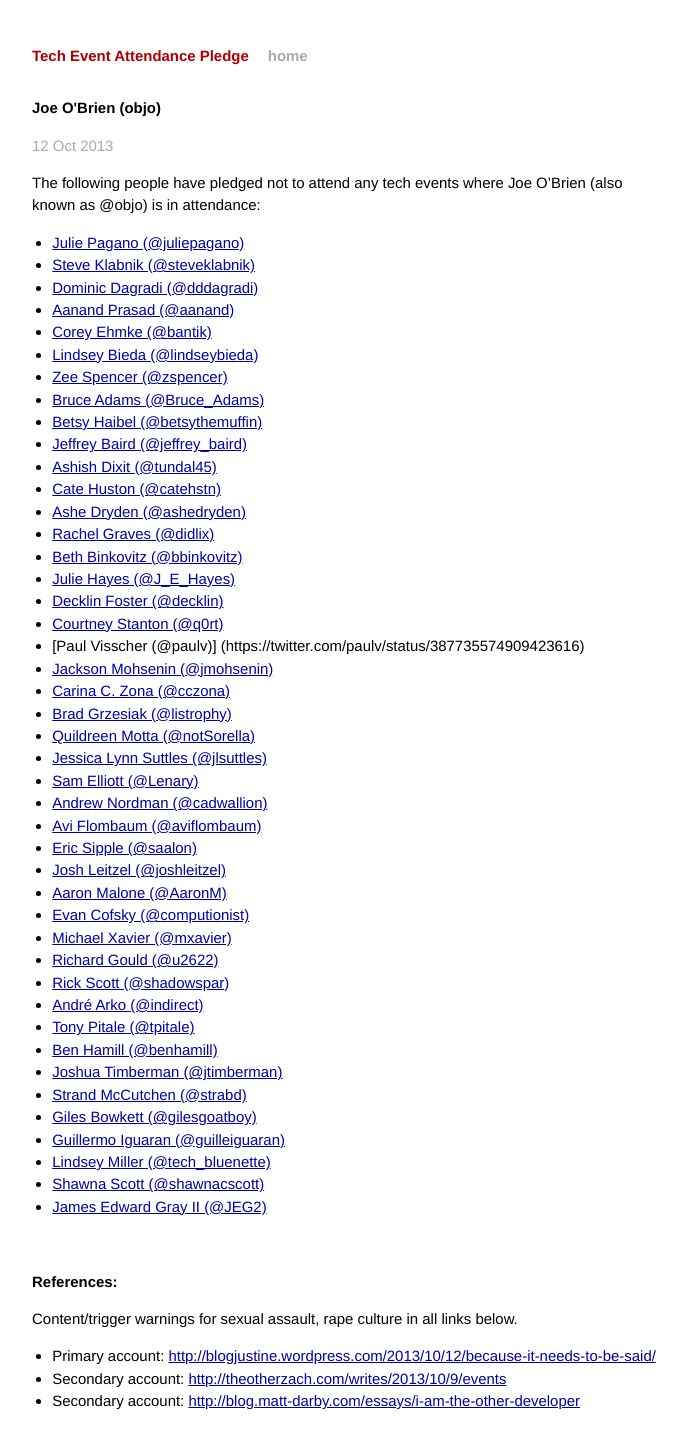
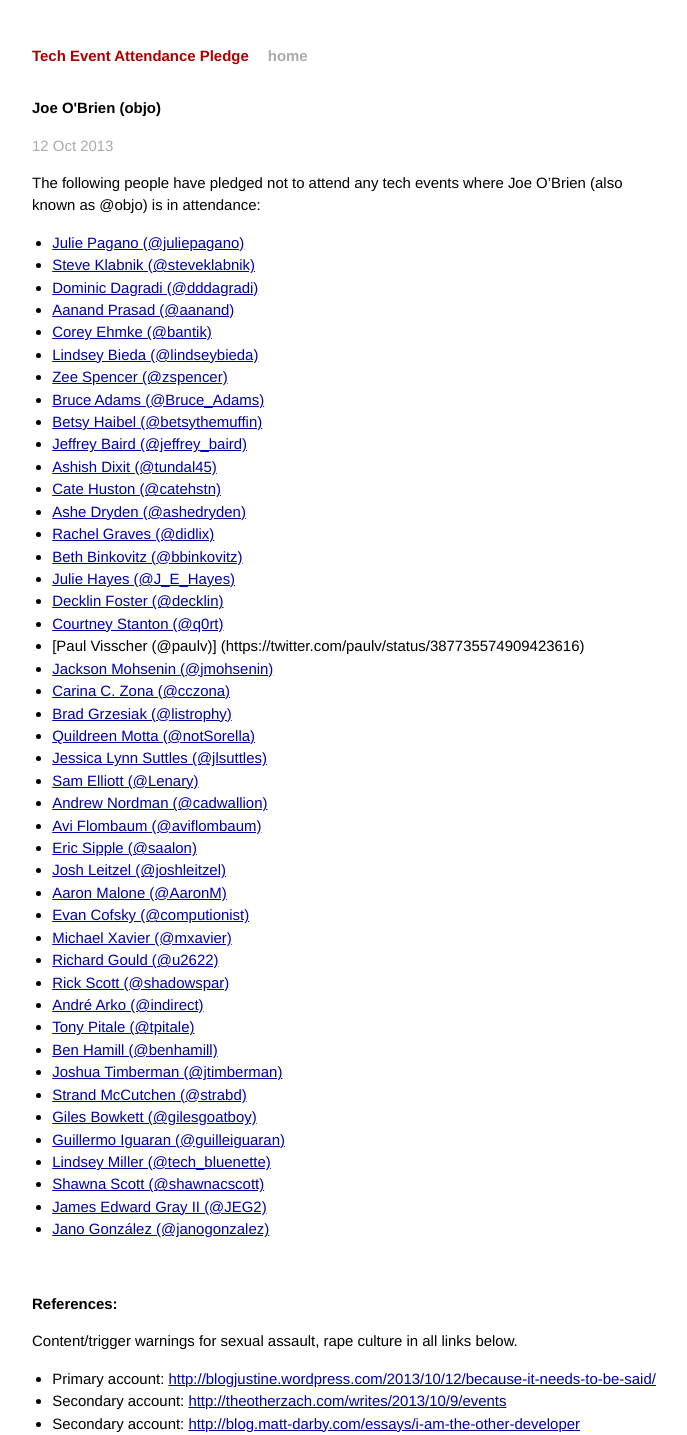
Before and after one commit to techtektek/tech-event-attendance-pledge.github.io, a Jekyll site: the page built from _posts/2013-10-12-objo.markdown, in a window 1280 px wide. Shown: the whole page, without its empty margins (294-981 px from the left). Built offline with Jekyll 4.4.1, drawn with Linux system fonts in a browser that asks for light colours; Markdown is read by kramdown in place of the engine named in the settings; before the commit the page ends 1413 px from its top, so only the background shows below that.

Commit message:
Add me to the list

```diff
--- a/_posts/2013-10-12-objo.markdown
+++ b/_posts/2013-10-12-objo.markdown
@@ -52,6 +52,7 @@ O'Brien (also known as @objo) is in attendance:
 * [Lindsey Miller (@tech_bluenette)](https://twitter.com/tech_bluenette/status/389166172463046656)
 * [Shawna Scott (@shawnacscott)](https://twitter.com/shawnacscott/statuses/389163972563177472)
 * [James Edward Gray II (@JEG2)](https://twitter.com/JEG2/status/389396847543857153)
+* [Jano González (@janogonzalez)](https://github.com/janogonzalez/tech-event-attendance-pledge.github.io)
 
 <br/>
 
```
